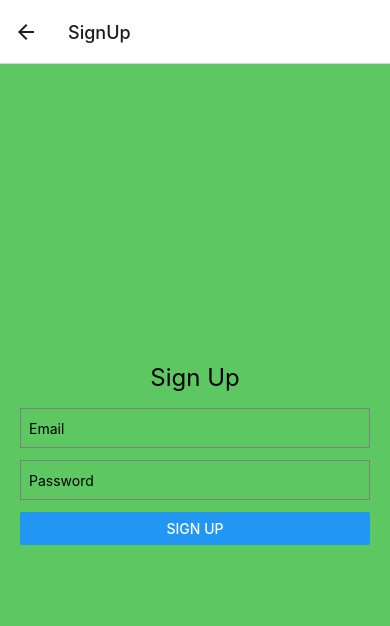
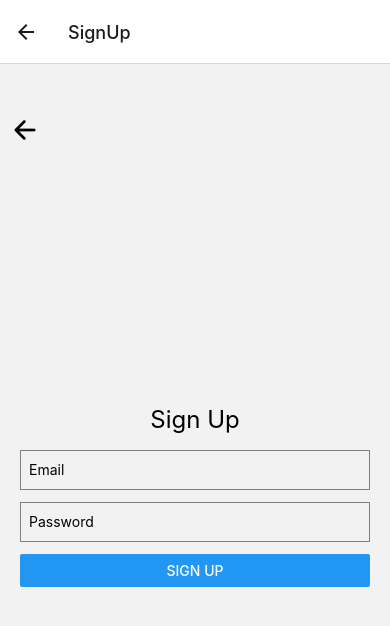
Before and after one commit to yuevan10284/Tabs, a React Native app: screen /SignUp in a window 390 px wide. Shown: the top 626 px of the page. Built offline with nearby package versions, Linux system fonts and the light colour scheme.

Commit message:
Add files via upload

```diff
--- a/HomeScreen.js
+++ b/HomeScreen.js
@@ -4,7 +4,7 @@ import { View, Text, Button, StyleSheet } from 'react-native';
 const HomeScreen = ({ navigation }) => {
     return (
         <View style={styles.container}>
-            <Text style={styles.title}>iNaturalist</Text>
+            <Text style={styles.title}>Tabs</Text>
             <Button title="Login" onPress={() => navigation.navigate('Login')} />
             <Button title="Signup" onPress={() => navigation.navigate('SignUp')} />
         </View>
@@ -16,7 +16,7 @@ const styles = StyleSheet.create({
         flex: 1,
         justifyContent: 'center',
         alignItems: 'center',
-        backgroundColor: '#5dc762'
+        backgroundColor: 'white'
     },
     title: {
         fontSize: 24,
--- a/LoginScreen.js
+++ b/LoginScreen.js
@@ -1,12 +1,14 @@
 import React, { useState } from 'react';
-import { View, Text, TextInput, Button, StyleSheet, Alert } from 'react-native';
+import { View, Text, TextInput, Button, StyleSheet, Alert, TouchableOpacity } from 'react-native';
+import { useNavigation } from '@react-navigation/native';
+import Icon from 'react-native-vector-icons/Ionicons';
 import { signInWithEmailAndPassword } from 'firebase/auth';
 import { FIREBASE_AUTH } from './firebaseConfig';
-import PlantDataForm from './PlantDataForm';
 
-const LoginScreen = ({ navigation }) => {
+const LoginScreen = () => {
     const [email, setEmail] = useState('');
     const [password, setPassword] = useState('');
+    const navigation = useNavigation();
 
     const handleLogin = async () => {
         try {
@@ -18,6 +20,12 @@ const LoginScreen = ({ navigation }) => {
     }
 
     return (
+        <View style={styles.fullContainer}>
+            <View style={styles.header}>
+                <TouchableOpacity onPress={() => navigation.navigate('HomeScreen')}>
+                    <Icon name="arrow-back" size={30} color="#000" />
+                </TouchableOpacity>
+            </View>
             <View style={styles.container}>
                 <Text style={styles.title}>Login</Text>
                 <TextInput
@@ -32,20 +40,27 @@ const LoginScreen = ({ navigation }) => {
                     secureTextEntry
                     value={password}
                     onChangeText={setPassword}
-                onSubmitEditing = {handleLogin}
-                returnKeyType = 'done'
+                    onSubmitEditing={handleLogin}
+                    returnKeyType='done'
                 />
                 <Button title="Login" onPress={handleLogin} />
+            </View>
         </View>
     );
 };
 
 const styles = StyleSheet.create({
+    fullContainer: {
+        flex: 1,
+        paddingTop: 50,
+    },
+    header: {
+        marginLeft: 10,
+    },
     container: {
         flex: 1,
         justifyContent: 'center',
         paddingHorizontal: 20,
-        backgroundColor: '#5dc762'
     },
     title: {
         fontSize: 24,
@@ -58,7 +73,7 @@ const styles = StyleSheet.create({
         borderWidth: 1,
         marginBottom: 12,
         paddingHorizontal: 8
-    }
+    },
 });
 
 export default LoginScreen;
--- a/Navigation.js
+++ b/Navigation.js
@@ -2,7 +2,6 @@ import React, { useContext } from 'react';
 import { NavigationContainer } from '@react-navigation/native';
 import { createStackNavigator } from '@react-navigation/stack';
 
-import QRScanner from './QRScanner';
 import PlantDataInput from './PlantDataInput';
 import LoginScreen from './LoginScreen';
 import SignUpScreen from './SignUpScreen';
--- a/SignUpScreen.js
+++ b/SignUpScreen.js
@@ -1,22 +1,31 @@
 import React, { useState } from 'react';
-import { View, Text, TextInput, Button, StyleSheet, Alert } from 'react-native';
+import { View, Text, TextInput, Button, StyleSheet, Alert, TouchableOpacity } from 'react-native';
+import { useNavigation } from '@react-navigation/native';
+import Icon from 'react-native-vector-icons/Ionicons';
+import { createUserWithEmailAndPassword } from 'firebase/auth';
 import { FIREBASE_AUTH } from './firebaseConfig';
-import { createUserWithEmailAndPassword } from 'firebase/auth';
 
-const SignUpScreen = ({ navigation }) => {
+const SignUpScreen = () => {
     const [email, setEmail] = useState('');
     const [password, setPassword] = useState('');
+    const navigation = useNavigation();
 
     const handleSignUp = async () => {
         try {
             await createUserWithEmailAndPassword(FIREBASE_AUTH, email, password);
-            navigation.navigate('HomeScreen'); // navigae back to home after signup
+            navigation.navigate('HomeScreen');
         } catch (error) {
             Alert.alert('Error', error.message);
         }
     }
 
     return (
+        <View style={styles.fullContainer}>
+            <View style={styles.header}>
+                <TouchableOpacity onPress={() => navigation.navigate('HomeScreen')}>
+                    <Icon name="arrow-back" size={30} color="#000" />
+                </TouchableOpacity>
+            </View>
             <View style={styles.container}>
                 <Text style={styles.title}>Sign Up</Text>
                 <TextInput
@@ -31,20 +40,27 @@ const SignUpScreen = ({ navigation }) => {
                     secureTextEntry
                     value={password}
                     onChangeText={setPassword}
-                onSubmitEditing = {handleSignUp}
-                returnKeyType = 'done'
+                    onSubmitEditing={handleSignUp}
+                    returnKeyType='done'
                 />
                 <Button title="Sign Up" onPress={handleSignUp} />
+            </View>
         </View>
     );
 };
 
 const styles = StyleSheet.create({
+    fullContainer: {
+        flex: 1,
+        paddingTop: 50,
+    },
+    header: {
+        marginLeft: 10,
+    },
     container: {
         flex: 1,
         justifyContent: 'center',
         paddingHorizontal: 20,
-        backgroundColor: '#5dc762'
     },
     title: {
         fontSize: 24,
@@ -57,7 +73,7 @@ const styles = StyleSheet.create({
         borderWidth: 1,
         marginBottom: 12,
         paddingHorizontal: 8
-    }
+    },
 });
 
 export default SignUpScreen;
--- a/firebaseConfig.js
+++ b/firebaseConfig.js
@@ -3,12 +3,12 @@ import { getFirestore } from 'firebase/firestore';
 import { getAuth } from 'firebase/auth';
 
 const firebaseConfig = {
-  apiKey: "AIzaSyB_EH4xS27tXnelPdp89bNyaw2k8HYUU9Q",
-  authDomain: "plant-tracking-app.firebaseapp.com",
-  projectId: "plant-tracking-app",
-  storageBucket: "plant-tracking-app.appspot.com",
-  messagingSenderId: "223753271816",
-  appId: "1:223753271816:web:d7d42a7310dcd70ef1efbd"
+  apiKey: "AIzaSyBv4VSdGaThXcmuXX7R8nDCVt4vNyqDfgY",
+  authDomain: "tabs-d0c4e.firebaseapp.com",
+  projectId: "tabs-d0c4e",
+  storageBucket: "tabs-d0c4e.appspot.com",
+  messagingSenderId: "528774709296",
+  appId: "1:528774709296:web:89bf2fa88cae2e10d5edf5"
 };
 
 export const FIREBASE_APP = initializeApp(firebaseConfig);
--- a/package.json
+++ b/package.json
@@ -4,18 +4,18 @@
     "@react-navigation/native-stack": "^6.9.13",
     "@react-navigation/stack": "^6.3.17",
     "expo": "^49.0.3",
-    "expo-camera": "~13.4.2",
+    "expo-camera": "~13.4.4",
     "firebase": "^10.2.0",
     "react": "18.2.0",
     "react-dom": "18.2.0",
-    "react-native": "0.72.3",
+    "react-native": "0.72.6",
     "react-native-web": "~0.19.6",
     "@react-native-community/slider": "4.4.2"
   },
   "devDependencies": {
     "@babel/core": "^7.19.3"
   },
-  "name": "plant-tracker",
+  "name": "tabs",
   "version": "1.0.0",
   "private": true,
   "scripts": {
```
Also changed, not shown: 1 other file (tests, documents, lock files or other folders). Lines whose indentation alone changed are shown as unchanged.
